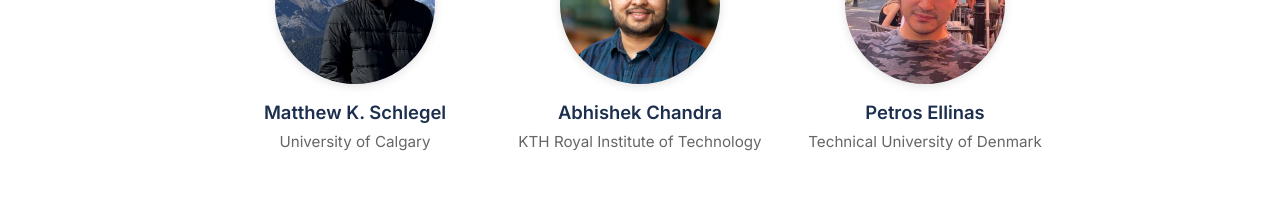
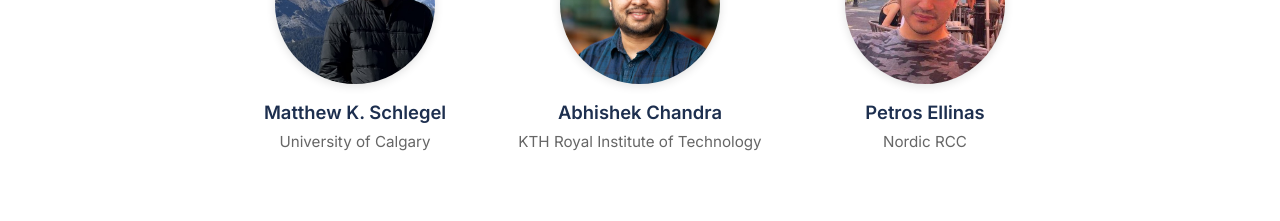
Before and after one commit to pgai4e/pgai4e.github.io, a plain HTML site: page index.html in a window 1280 px wide. Shown: the part 6680-6901 px from the top of the page. Drawn offline with Linux system fonts and the light colour scheme.

Commit message:
Update Petros Ellinas affiliation to Nordic RCC
Co-Authored-By: Claude Opus 5.5 (1M context) <noreply@anthropic.com>

```diff
--- a/index.html
+++ b/index.html
@@ -446,7 +446,7 @@
           <div class="col-lg-3 col-md-4 col-sm-6 person" data-aos="fade-up" data-aos-delay="100">
             <img src="assets/img/organizers/ellinas.jpg" alt="Petros Ellinas" class="person-photo">
             <a class="person-name" href="https://www.linkedin.com/in/petros-ellinas-b07830114/">Petros Ellinas</a>
-            <p class="person-affiliation">Technical University of Denmark</p>
+            <p class="person-affiliation">Nordic RCC</p>
           </div>
         </div>
 
```
